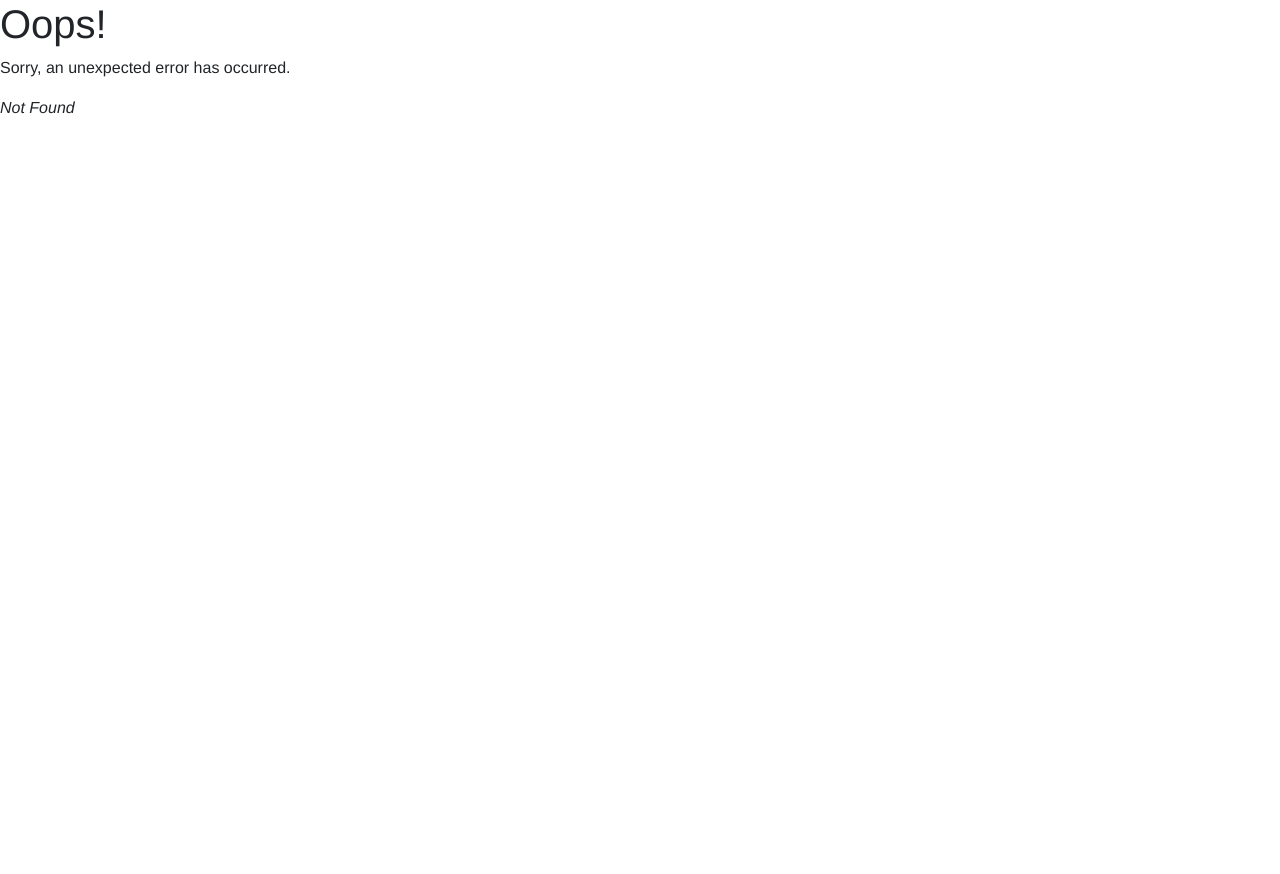
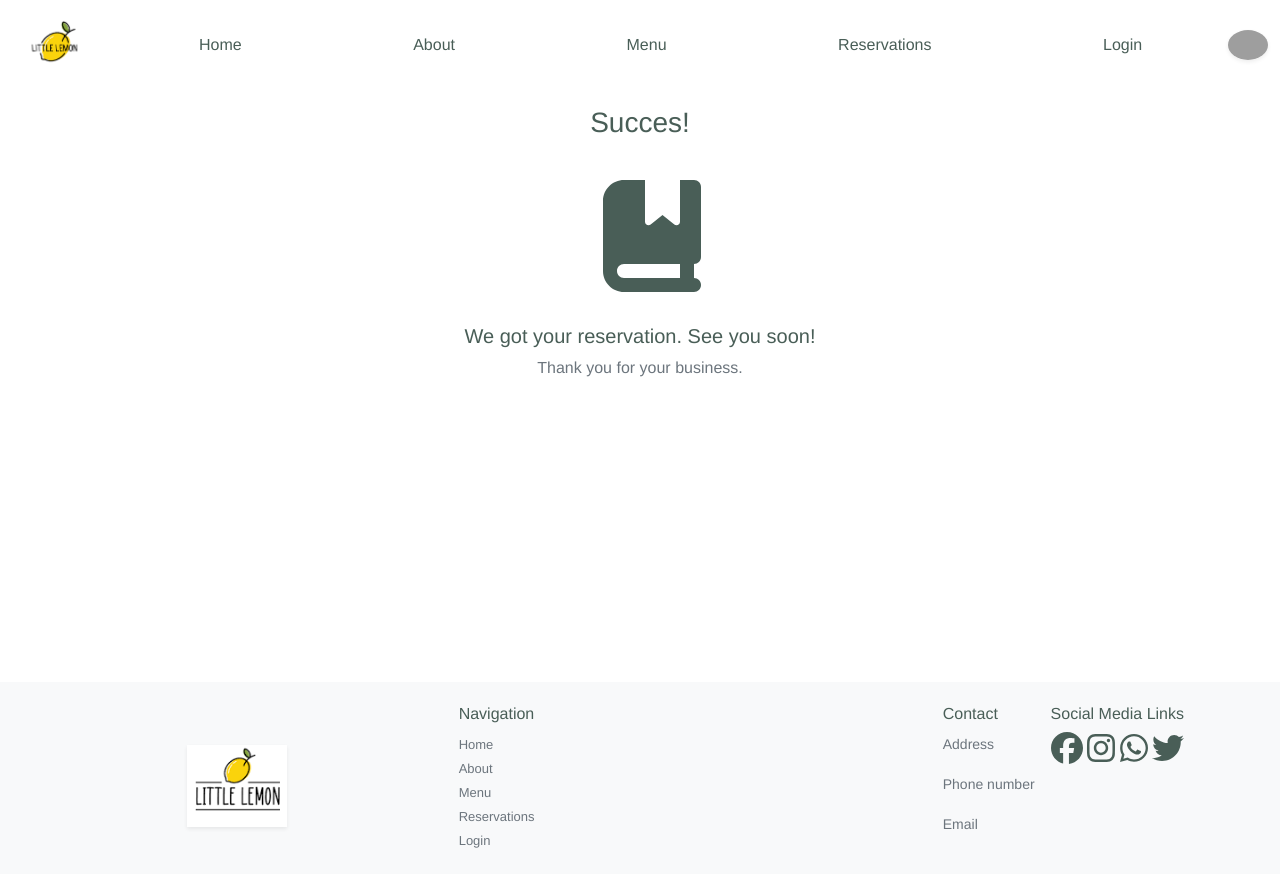
Before and after one commit to JuankGF/Book-a-Table, a React (Create React App) app in the folder react-project/book-a-table/: page /reservations/book-success in a window 1280 px wide. Before the commit this address had no page. Before the commit the page ends 800 px from the top, so only its background shows below. Built offline with nearby package versions, Linux system fonts and the light colour scheme; grey boxes are pictures that could not be loaded.

Commit message:
Added succes page for booking

```diff
--- /dev/null
+++ b/react-project/book-a-table/src/components/book/BookSucces.tsx
@@ -0,0 +1,12 @@
+import { faBookBookmark } from "@fortawesome/free-solid-svg-icons";
+import React from "react";
+import SuccessFrame from "../utils/SuccessFrame";
+
+export default function BookSucces() {
+  return (
+    <SuccessFrame
+      message="We got your reservation. See you soon!"
+      icon={faBookBookmark}
+    />
+  );
+}
--- a/react-project/book-a-table/src/components/book/BookTableForm.tsx
+++ b/react-project/book-a-table/src/components/book/BookTableForm.tsx
@@ -1,6 +1,7 @@
 import { Formik } from "formik";
 import React from "react";
 import { Button, Form } from "react-bootstrap";
+import { redirect } from "react-router-dom";
 import * as Yup from "yup";
 import Field from "../utils/Field";
 
@@ -30,6 +31,7 @@ const initialValues = {
 
 export default function BookTableForm() {
   const currentDate = new Date();
+
   return (
     <Formik
       initialValues={initialValues}
@@ -38,6 +40,7 @@ export default function BookTableForm() {
         setTimeout(() => {
           alert(JSON.stringify(values, null, 2));
           setSubmitting(false);
+          redirect("/reservations/book-success");
         }, 400);
       }}
     >
--- /dev/null
+++ b/react-project/book-a-table/src/components/utils/SuccessFrame.tsx
@@ -0,0 +1,34 @@
+import { IconProp } from "@fortawesome/fontawesome-svg-core";
+import { FontAwesomeIcon } from "@fortawesome/react-fontawesome";
+import React from "react";
+import { Button, Container, Row } from "react-bootstrap";
+
+type FrameProps = {
+  message: string;
+  icon: IconProp;
+  button?: { label: string; className?: string };
+};
+
+export default function SuccessFrame({ message, icon, button }: FrameProps) {
+  return (
+    <Container className="center-container h-100 justify-content-center text-center">
+      <Row className="py-3">
+        <h3 className="text-primary">Succes!</h3>
+      </Row>
+      <Row className="py-3">
+        <FontAwesomeIcon icon={icon} className="text-primary" size="7x" />
+      </Row>
+      <Row className="py-3">
+        <h5 className="text-primary">{message}</h5>
+        <p className="text-muted">Thank you for your business.</p>
+      </Row>
+      {button && (
+        <Row className="py-5">
+          <Button className={`rounded-md ${button.className}`}>
+            {button.label}
+          </Button>
+        </Row>
+      )}
+    </Container>
+  );
+}
--- a/react-project/book-a-table/src/index.tsx
+++ b/react-project/book-a-table/src/index.tsx
@@ -8,6 +8,7 @@ import ErrorPage from "./components/utils/ErrorPage";
 import App from "./App";
 import Home from "./components/home/Home";
 import BookTable from "./components/book/BookTable";
+import BookSucces from "./components/book/BookSucces";
 
 const router = createBrowserRouter([
   {
@@ -27,6 +28,7 @@ const router = createBrowserRouter([
         path: "/reservations",
         element: <BookTable />,
       },
+      { path: "/reservations/book-success", element: <BookSucces /> },
       {
         path: "/login",
         element: <h1>ToDo</h1>,
```
